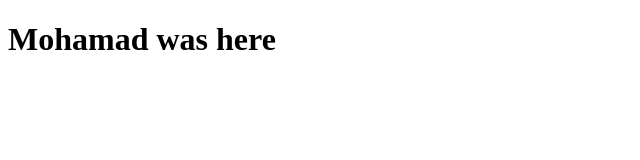
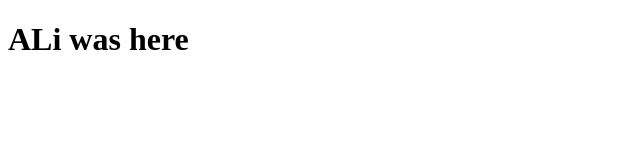
Before and after one commit to ali9issa99/git-demo, a plain HTML site: page index.html in a window 1280 px wide. Shown: the whole page, without its empty margins (0-640 px from the left). Drawn offline with Linux system fonts and the light colour scheme.

Commit message:
modified Mohammad to make conflict

```diff
--- a/index.html
+++ b/index.html
@@ -6,6 +6,6 @@
     <title>Document</title>
 </head>
 <body>
-    <h1>Mohamad was here</h1>
+    <h1>ALi was here</h1>
 </body>
 </html>
```
